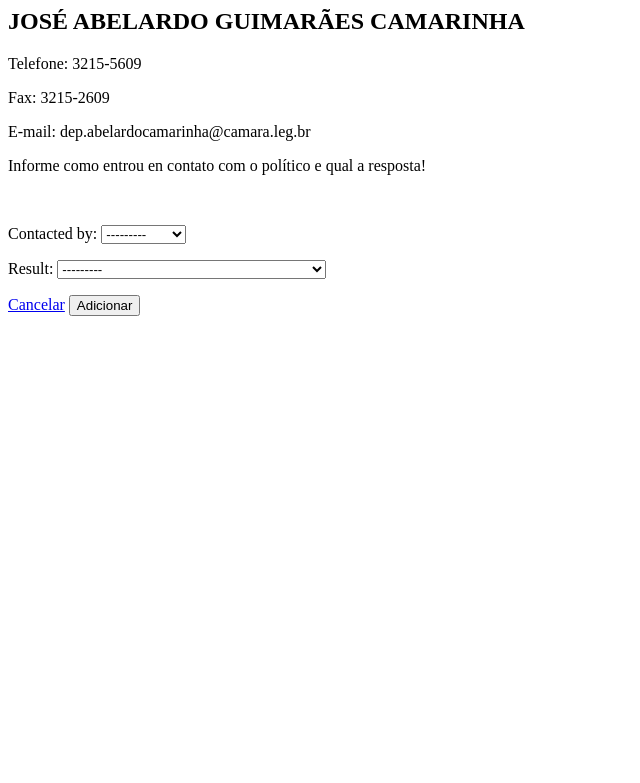
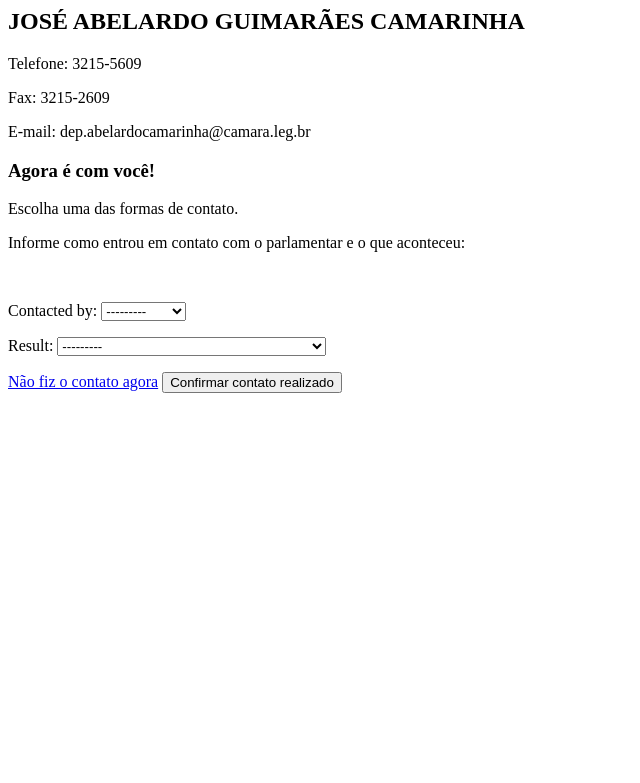
Before and after one commit to garoa/telemob, a Django app: a page that uses telemob/main/templates/contact_add.html in a window 1280 px wide. Shown: the top 783 px of the page, without its empty margins (0-640 px from the left). Run offline with Django 3.2, Linux system fonts and the light colour scheme; data comes from the database, SQL or seed files in the repository.

Commit message:
melhoria nas opcoes de contato; criacao do CONTRIBUTORS.txt

```diff
--- /dev/null
+++ b/CONTRIBUTORS.txt
@@ -0,0 +1,3 @@
+Luciano Ramalho
+Rafael Novello
+Marcelo Fonseca Tambalo
--- a/telemob/main/models.py
+++ b/telemob/main/models.py
@@ -111,7 +111,7 @@ class Contact(models.Model):
             )
         ),
         ('Enviei e-mail', (
-                ('11', 'Tomara que alguém leia...'),
+                ('11', 'Tomara que alguém leia!'),
             )
         ),
     )
--- a/telemob/main/templates/contact_add.html
+++ b/telemob/main/templates/contact_add.html
@@ -3,14 +3,19 @@
 <p>Telefone: {{ politician.tel }}</p>
 <p>Fax: {{ politician.fax }}</p>
 <p>E-mail: {{ politician.email }}</p>
-<p>Informe como entrou en contato com o político e qual a resposta!</p>
+
+<h3>Agora é com você!</h3>
+
+Escolha uma das formas de contato.
+
+<p>Informe como entrou em contato com o parlamentar e o que aconteceu:</p>
 <form action="" method="post">
     {% csrf_token %}
     <br/>
     {{form.as_p}}
     <div>
-        <a href="/contacts/contact/">Cancelar</a>
-        <button type="submit">Adicionar</button>
+        <a href="{url }">Não fiz o contato agora</a>
+        <button type="submit">Confirmar contato realizado</button>
     </div>
 </form>
 </html>
```
